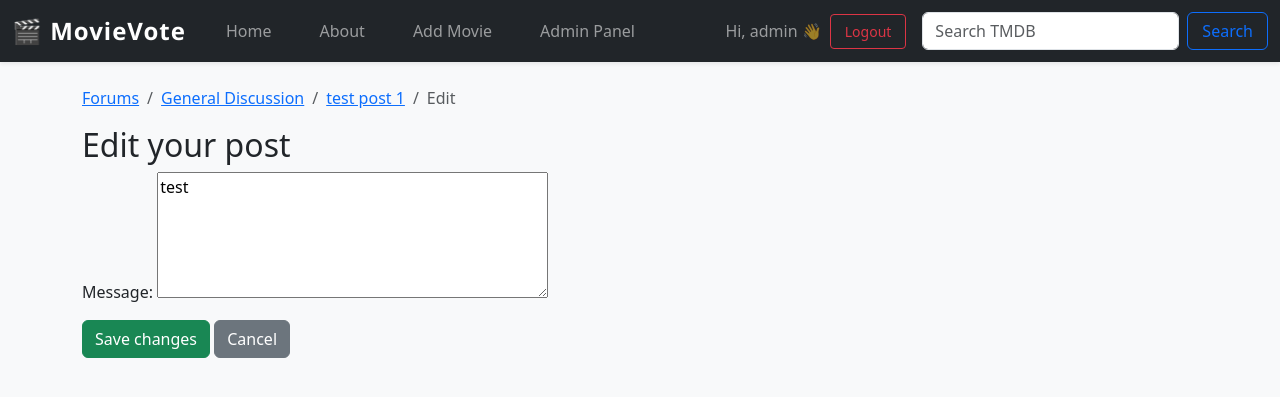
After one commit to JSaumat/finalprojectJoseSaumat, a Django app: page /forum/post/1/edit/ in a window 1280 px wide. The commit adds this page. Shown: the top 397 px of the page. Run offline with Django 5.2, Linux system fonts and the light colour scheme; a user stored in the database is signed in; data comes from the database, SQL or seed files in the repository; both versions use the stored data as it was after the commit.

Commit message:
Added post_edit.html to implement the edit post feature in the forum. The feature allows all staff to edit any post, but a regular user is only allowed to edit their own posts. Made necessary changes to topic.html, urls.py, and views.py files within the forum application.

```diff
--- a/forum/urls.py
+++ b/forum/urls.py
@@ -10,4 +10,5 @@ urlpatterns = [
     path("reply/<int:topic_id>/",   views.reply_post,  name="reply"),
     path("<slug:forum>/<int:pk>-<slug:slug>/",
          views.TopicDetail.as_view(),                name="topic"),
+    path("post/<int:pk>/edit/", views.PostUpdate.as_view(), name="post_edit"),
 ]
--- a/forum/views.py
+++ b/forum/views.py
@@ -7,6 +7,10 @@ from django.shortcuts import redirect
 from django.urls import reverse
 from .forms import NewTopicForm, PostForm
 from .utils import bump_counters
+from django.contrib.auth.mixins import LoginRequiredMixin, UserPassesTestMixin
+from django.views.generic import UpdateView
+from .models import Post
+from django.utils import timezone
 
 
 def index(request):
@@ -42,6 +46,31 @@ class TopicDetail(DetailView):
         ctx["post_form"] = PostForm()  # inject a blank form
         return ctx
 
+class PostUpdate(LoginRequiredMixin, UserPassesTestMixin, UpdateView):
+    model         = Post
+    form_class    = PostForm
+    template_name = "forum/post_edit.html"
+
+    def test_func(self):
+        """Only allow the author or staff to edit."""
+        post = self.get_object()
+        return self.request.user == post.author or self.request.user.is_staff
+
+    def form_valid(self, form):
+        form.instance.edited_at = timezone.now()
+        return super().form_valid(form)
+
+    def get_success_url(self):
+        post  = self.get_object()
+        topic = post.topic
+        return reverse(
+            "forum:topic",
+            kwargs={
+                "forum": topic.forum.slug,
+                "pk":    topic.pk,
+                "slug":  topic.slug,
+            }
+        )
 
 @login_required
 def new_topic(request, forum):
--- /dev/null
+++ b/templates/forum/post_edit.html
@@ -0,0 +1,31 @@
+{% extends "movies/base.html" %}
+{% block content %}
+<nav aria-label="breadcrumb">
+  <ol class="breadcrumb">
+    <li class="breadcrumb-item"><a href="{% url 'forum:index' %}">Forums</a></li>
+    <li class="breadcrumb-item">
+      <a href="{% url 'forum:board' object.topic.forum.slug %}">
+        {{ object.topic.forum.name }}
+      </a>
+    </li>
+    <li class="breadcrumb-item">
+      <a href="{% url 'forum:topic' object.topic.forum.slug object.topic.pk object.topic.slug %}">
+        {{ object.topic.title }}
+      </a>
+    </li>
+    <li class="breadcrumb-item active" aria-current="page">Edit</li>
+  </ol>
+</nav>
+
+<h2>Edit your post</h2>
+
+<form method="post">
+  {% csrf_token %}
+  {{ form.as_p }}
+  <button class="btn btn-success">Save changes</button>
+  <a class="btn btn-secondary"
+     href="{% url 'forum:topic' object.topic.forum.slug object.topic.pk object.topic.slug %}">
+     Cancel
+  </a>
+</form>
+{% endblock %}
--- a/templates/forum/topic.html
+++ b/templates/forum/topic.html
@@ -16,6 +16,10 @@
 {% for post in object.posts.all %}
   <div class="card mb-3">
     <div class="card-body">
+        {% if user == post.author or user.is_staff %}
+        <a href="{% url 'forum:post_edit' post.pk %}"
+        class="btn btn-sm btn-outline-secondary float-end">Edit</a>
+        {% endif %}
       <p>{{ post.message|linebreaks }}</p>
       <footer class="blockquote-footer">
         {{ post.author }} • {{ post.created_at|naturaltime }}
```
Also changed, not shown: db.sqlite3.
